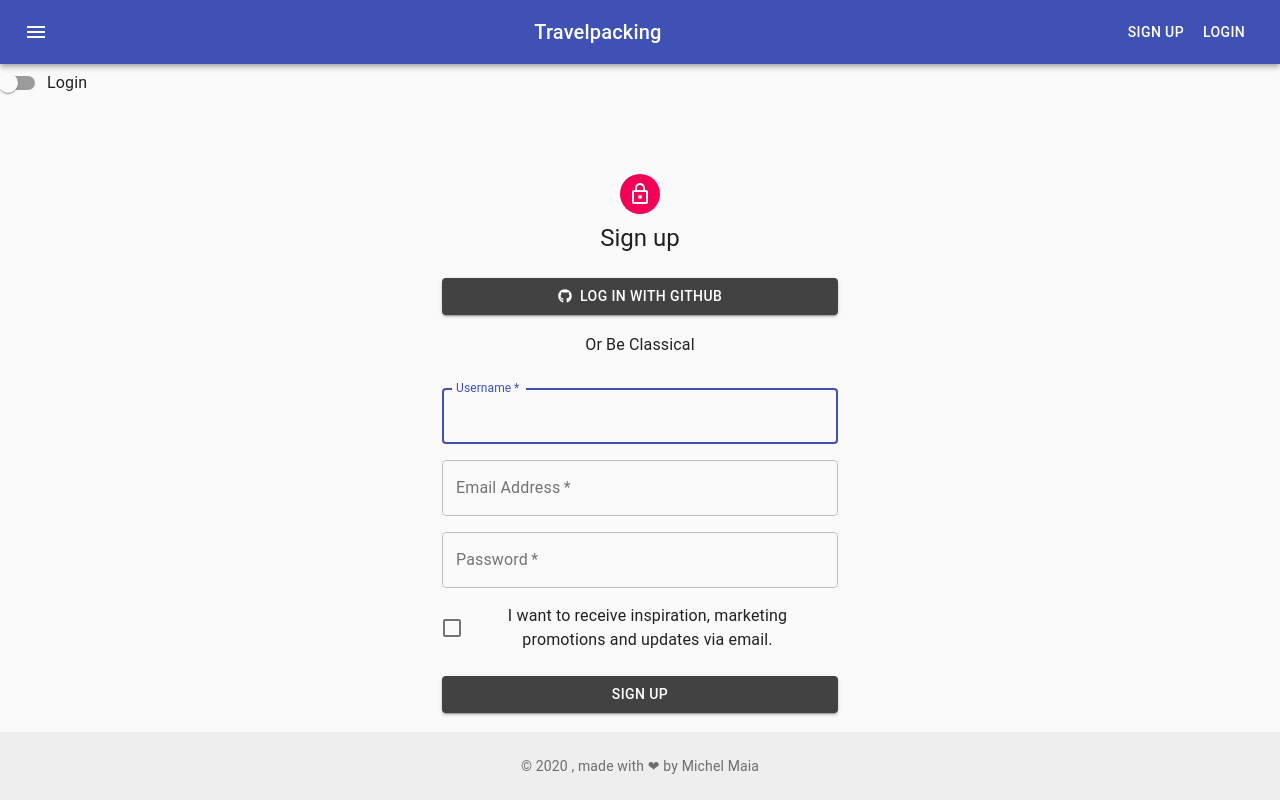
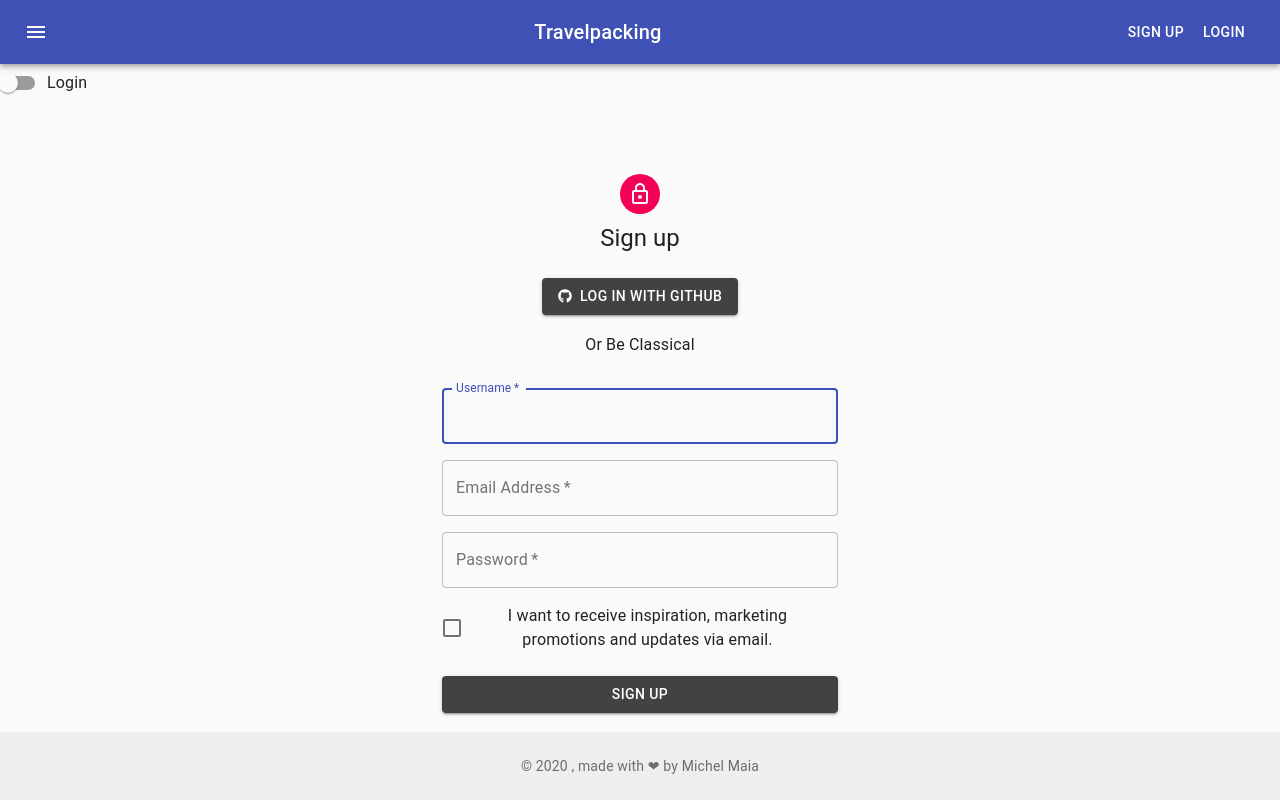
Before and after one commit to dimermichel/Ironhack-Project-3-Frontend, a React (Create React App) app: page /signup in a window 1280 px wide. Built offline with nearby package versions, Linux system fonts and the light colour scheme; no server answers.

Commit message:
Fix github Auth

```diff
--- a/src/components/signUp/SignUp.js
+++ b/src/components/signUp/SignUp.js
@@ -80,20 +80,20 @@ function SignUp(props) {
             return (
               <>
                 <ThemeProvider theme={themeBtn}>
-                {/* <a href="/auth/github"> */}
+                <a href="/auth/github" style={{textDecoration: 'none'}}>
                 <Button
                     type="submit"
                     fullWidth
                     variant="contained"
                     color="primary"
                     className={classes.submit}
-                    onClick={handleGithub}
+                    //onClick={handleGithub}
                   >
 
                   <FontAwesomeIcon icon={faGithub} />  Log In with github
 
                 </Button>
-                {/* </a> */}
+                </a>
                 </ThemeProvider>
           <Typography variant="subtitle1" gutterBottom>
           Or Be Classical
```
